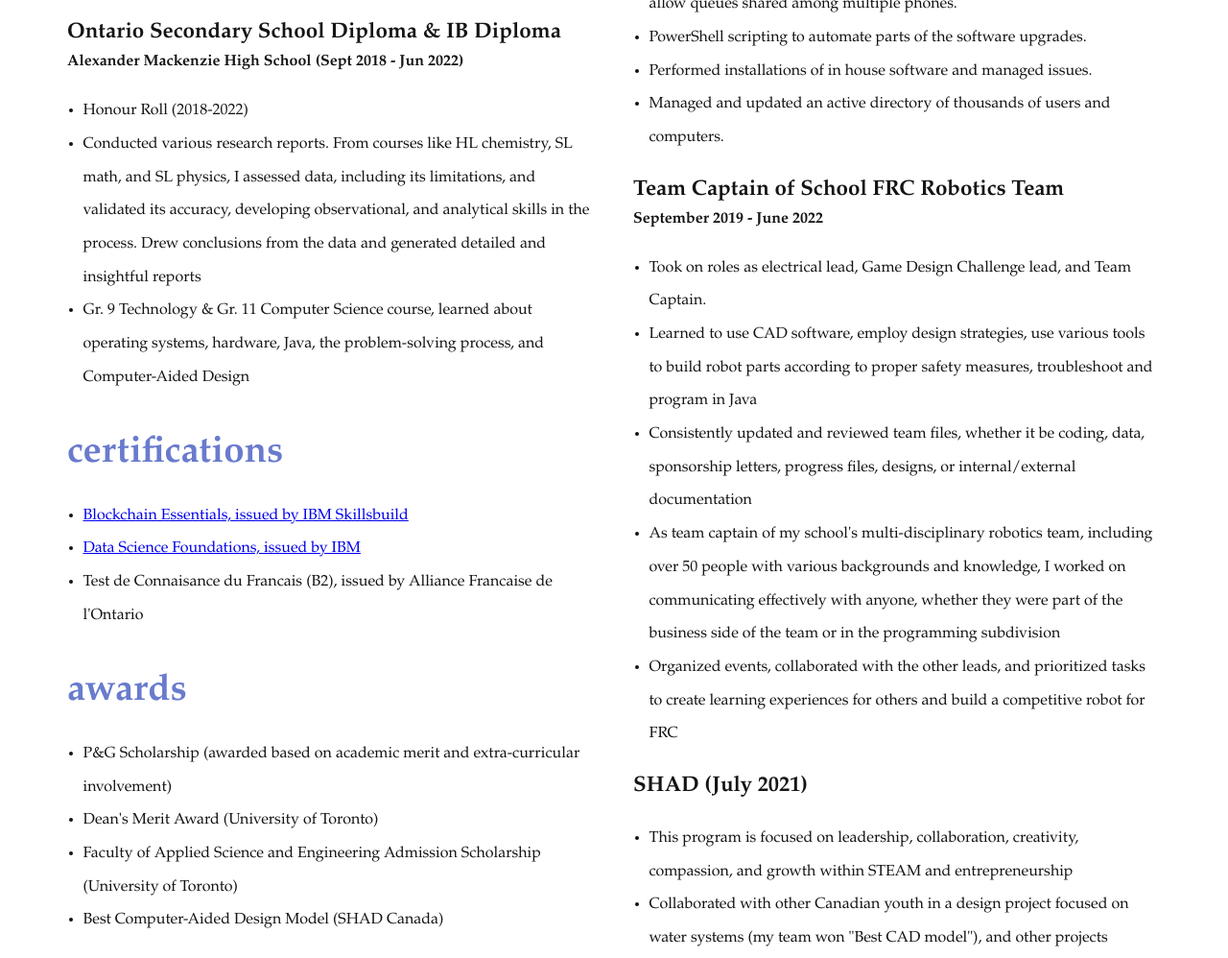
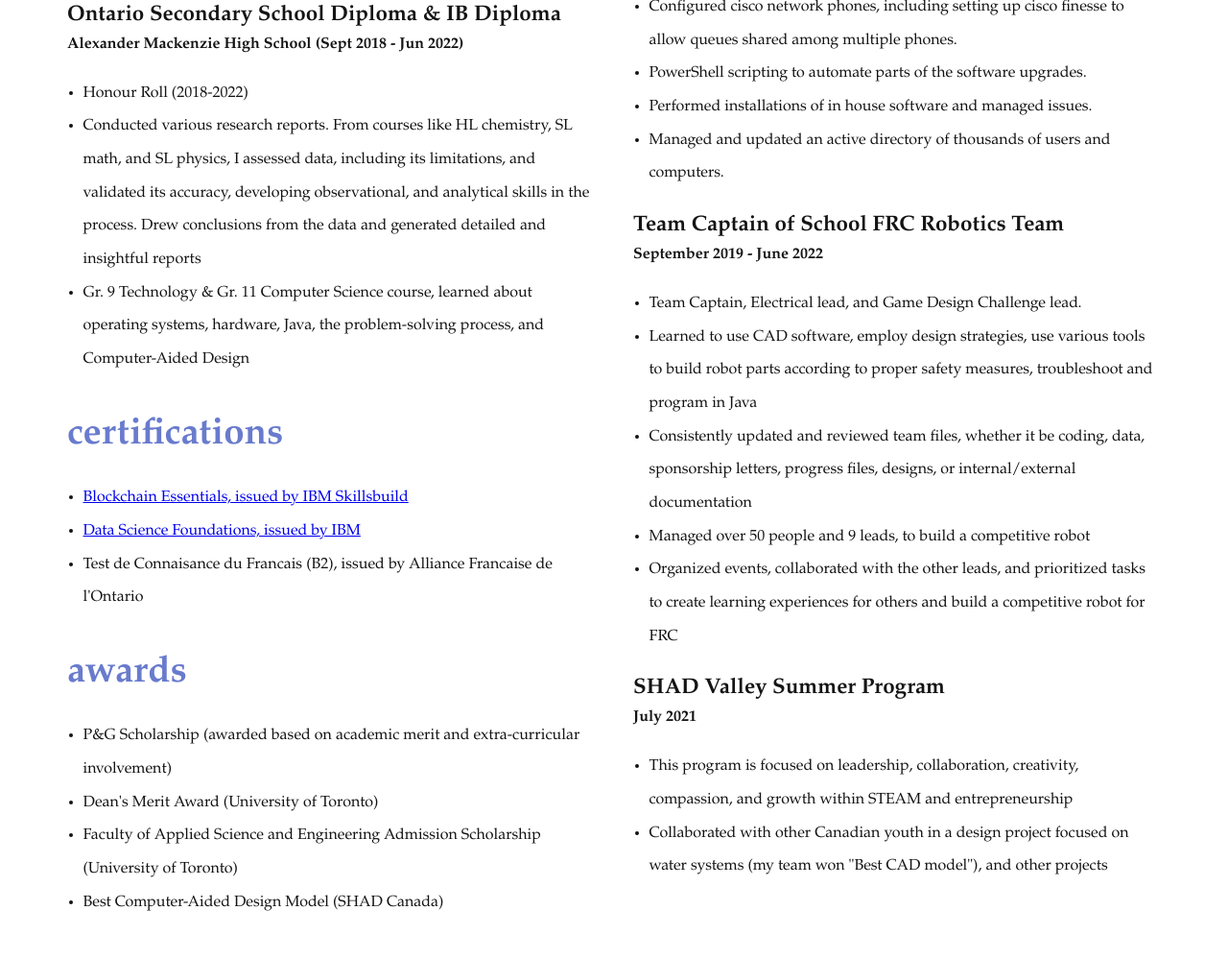
Before and after one commit to elorie-bernard-lacroix/home, a plain HTML site: page index.html in a window 1280 px wide. Shown: the part 2039-3037 px from the top of the page at 96% size. Drawn offline with Linux system fonts and the light colour scheme.

Commit message:
font changes for iOS

```diff
--- a/index.html
+++ b/index.html
@@ -125,14 +125,15 @@
           <h3>Team Captain of School FRC Robotics Team</h3>
           <p>September 2019 - June 2022</p>
           <ul>
-            <li>Took on roles as electrical lead, Game Design Challenge lead, and Team Captain.</li>
+            <li>Team Captain, Electrical lead, and Game Design Challenge lead.</li>
             <li>Learned to use CAD software, employ design strategies, use various tools to build robot parts according to proper safety measures, troubleshoot and program in Java</li>
             <li>Consistently updated and reviewed team files, whether it be coding, data, sponsorship letters, progress files, designs, or internal/external documentation</li>
-            <li>As team captain of my school's multi-disciplinary robotics team, including over 50 people with various backgrounds and knowledge, I worked on communicating effectively with anyone, whether they were part of the business side of the team or in the programming subdivision</li>
+            <li>Managed over 50 people and 9 leads, to build a competitive robot</li>
             <li>Organized events, collaborated with the other leads, and prioritized tasks to create learning experiences for others and build a competitive robot for FRC</li>
           </ul>
 
-          <h3>SHAD (July 2021)</h3>
+          <h3>SHAD Valley Summer Program</h3>
+          <p>July 2021</p>
           <ul>
             <li>This program is focused on leadership, collaboration, creativity, compassion, and growth within STEAM and entrepreneurship</li>
             <li>Collaborated with other Canadian youth in a design project focused on water systems (my team won "Best CAD model"), and other projects</li>
--- a/styles.css
+++ b/styles.css
@@ -3,7 +3,7 @@
     box-sizing: border-box;
     margin: 0;
     padding: 0;
-    font-family: 'Garamond';
+    font-family: 'Garamond', serif;
     scroll-behavior: smooth;
   }
 
```
